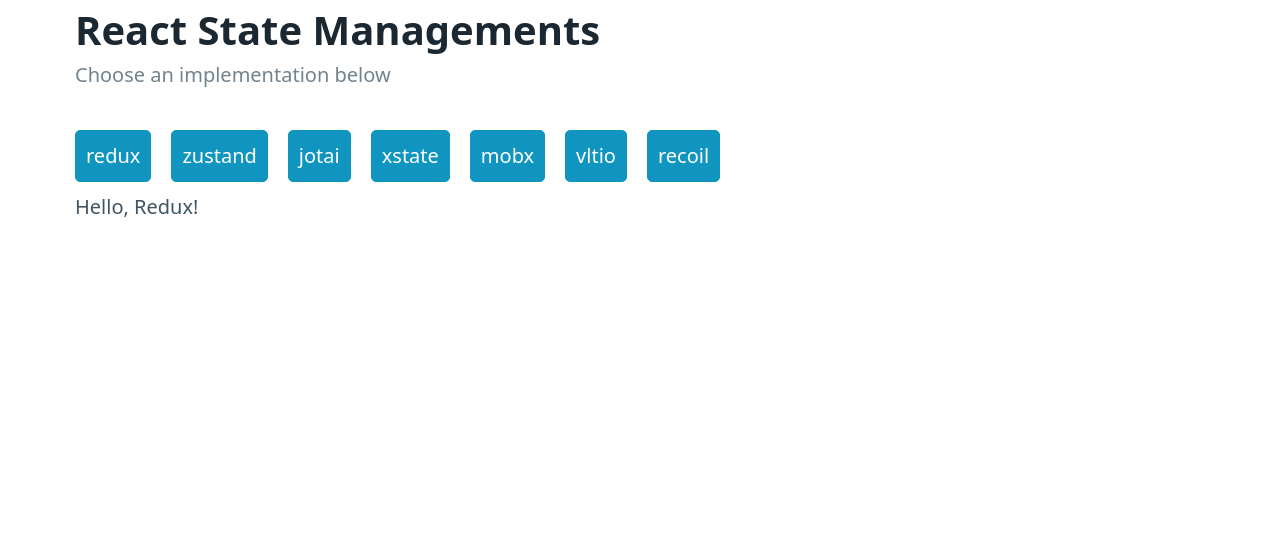
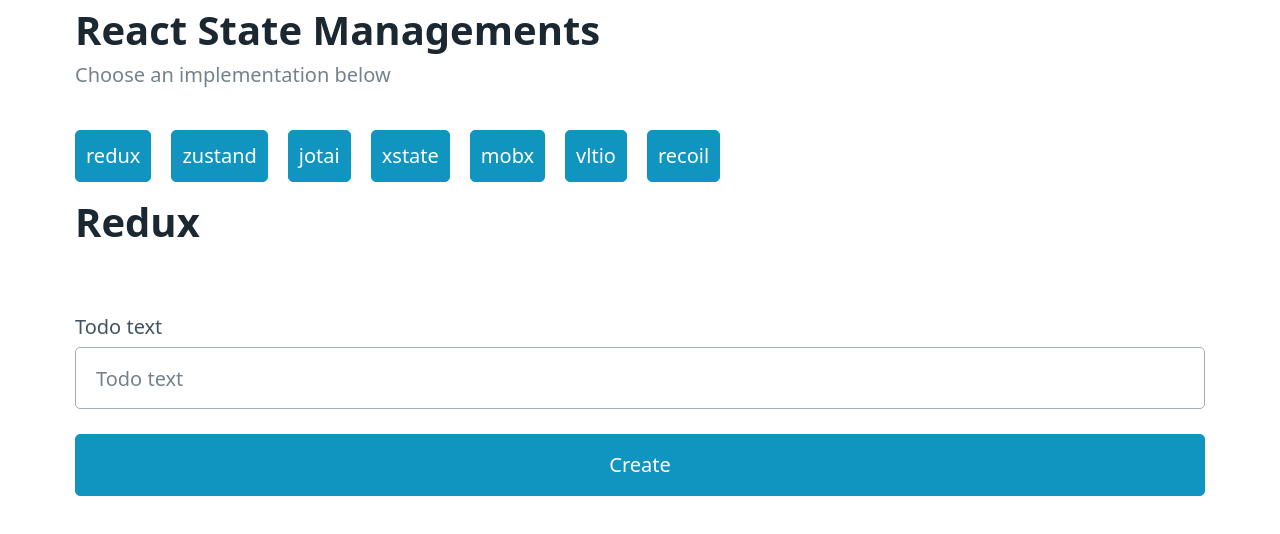
Before and after one commit to Adamduehansen/react-state-managers, a React (Vite) app: page /redux in a window 1280 px wide. Shown: the top 534 px of the page. Built offline with nearby package versions, Linux system fonts and the light colour scheme.

Commit message:
Adds Redux page with create form.

```diff
--- a/package.json
+++ b/package.json
@@ -13,6 +13,7 @@
     "@reduxjs/toolkit": "^1.9.2",
     "react": "^18.2.0",
     "react-dom": "^18.2.0",
+    "react-redux": "^8.0.5",
     "react-router-dom": "^6.8.1",
     "vitest": "^0.28.5"
   },
--- /dev/null
+++ b/src/components/TodoCreate.tsx
@@ -0,0 +1,29 @@
+interface Props {
+  onSubmit: (text: string) => void;
+}
+
+function TodoCreate({ onSubmit }: Props): JSX.Element {
+  const onSubmitHandler: React.FormEventHandler<HTMLFormElement> = function (
+    event
+  ) {
+    event.preventDefault();
+  };
+
+  return (
+    <form onSubmit={onSubmitHandler}>
+      <label htmlFor='todoname'>
+        Todo text
+        <input
+          type='text'
+          id='todoname'
+          name='todoname'
+          placeholder='Todo text'
+          required
+        />
+      </label>
+      <button type='submit'>Create</button>
+    </form>
+  );
+}
+
+export default TodoCreate;
--- a/src/lib/redux/store.ts
+++ b/src/lib/redux/store.ts
@@ -4,3 +4,5 @@
 const store = configureStore({
   reducer: todoReducer,
 });
+
+export default store;
--- a/src/main.tsx
+++ b/src/main.tsx
@@ -1,7 +1,9 @@
 import React from 'react';
 import ReactDOM from 'react-dom/client';
+import { Provider } from 'react-redux';
 import { RouterProvider, createBrowserRouter } from 'react-router-dom';
 import App from './App';
+import store from './lib/redux/store';
 import NotImplemented from './routes/NotImplemented';
 import Redux from './routes/Redux';
 
@@ -44,6 +46,8 @@
 
 ReactDOM.createRoot(document.getElementById('root') as HTMLElement).render(
   <React.StrictMode>
-    <RouterProvider router={router} />
+    <Provider store={store}>
+      <RouterProvider router={router} />
+    </Provider>
   </React.StrictMode>
 );
--- a/src/routes/Redux.tsx
+++ b/src/routes/Redux.tsx
@@ -1,5 +1,20 @@
+import { useDispatch } from 'react-redux';
+import TodoCreate from '../components/TodoCreate';
+import { createTodo } from '../lib/redux/todoReducer';
+
 function Redux(): JSX.Element {
-  return <section>Hello, Redux!</section>;
+  const dispatch = useDispatch();
+
+  function onCreate(text: string) {
+    dispatch(createTodo(text));
+  }
+
+  return (
+    <section>
+      <h1>Redux</h1>
+      <TodoCreate onSubmit={onCreate} />
+    </section>
+  );
 }
 
 export default Redux;
```
Also changed, not shown: src/components/TodoList.tsx (added), 1 other file (tests, documents, lock files or other folders).
